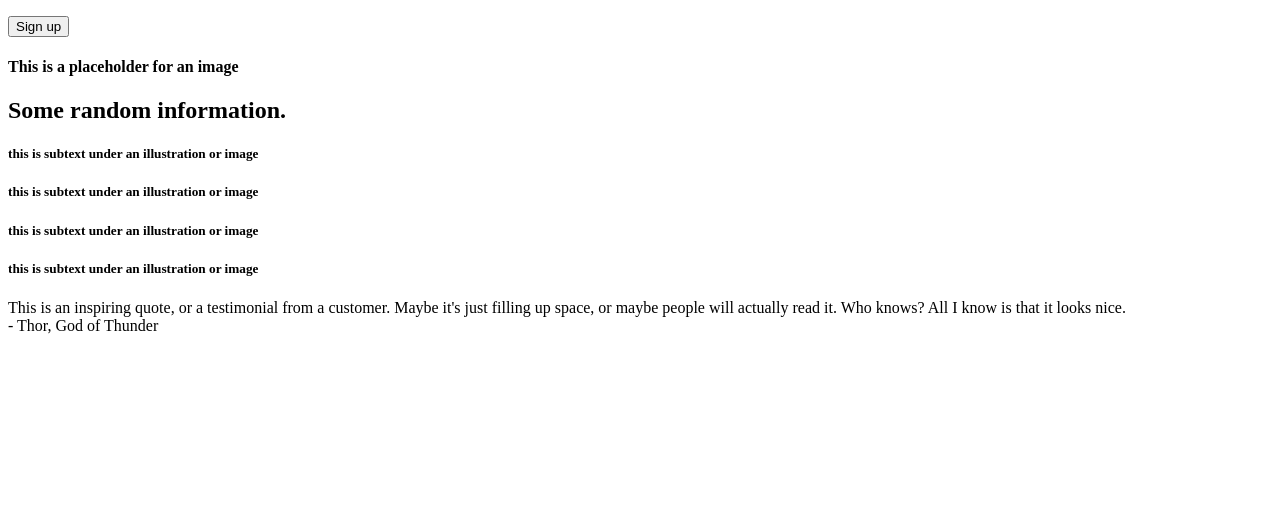
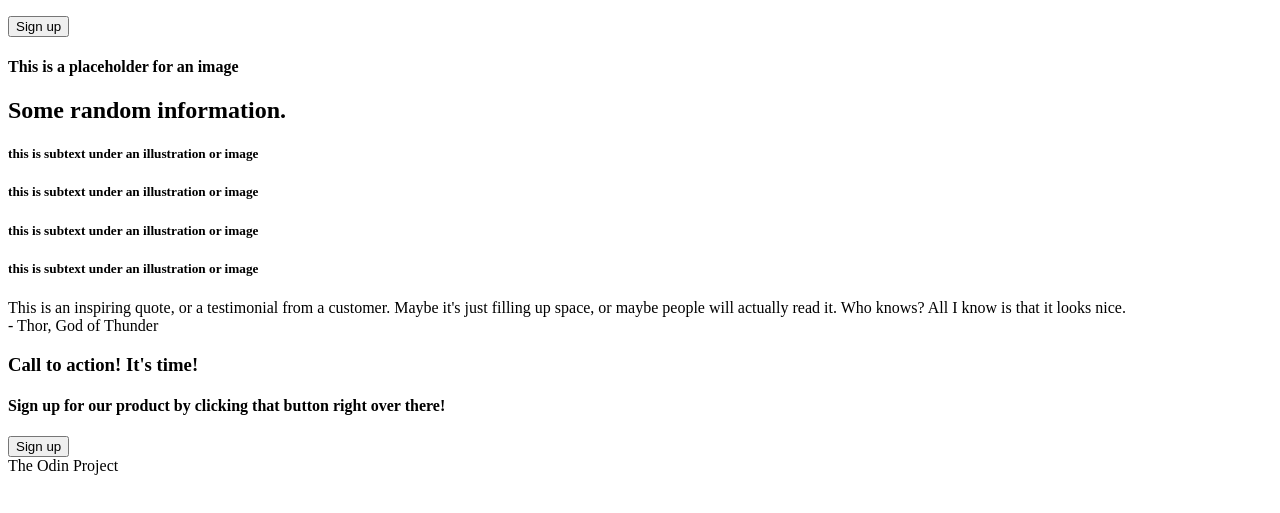
Before and after one commit to krisjowen/landing-page, a plain HTML site: page index.html in a window 1280 px wide. Shown: the part 201-714 px from the top of the page. Drawn offline with Linux system fonts and the light colour scheme.

Commit message:
Content added to cta and footer

```diff
--- a/index.html
+++ b/index.html
@@ -20,7 +20,7 @@
     <div class="hero">
         <h1>This website is awesome</h1>
         <h3>This website has some content that goes here under the main title. It's a smaller font and the colour is lower contrast</h3>
-        <div class="button">
+        <div class="hero-sign-up">
             <button>Sign up</button>
         </div>
         <div class="welcome-image">
@@ -65,10 +65,14 @@
         </div>
     </div>
     <div class="cta">
-
+        <h3>Call to action! It's time!</h3>
+        <h4>Sign up for our product by clicking that button right over there!</h4>
+        <div class="cta-sign-up">
+            <button>Sign up</button>
+        </div>
     </div>
     <div class="footer">
-
+        The Odin Project
     </div>
 </body>
 </html>
```
